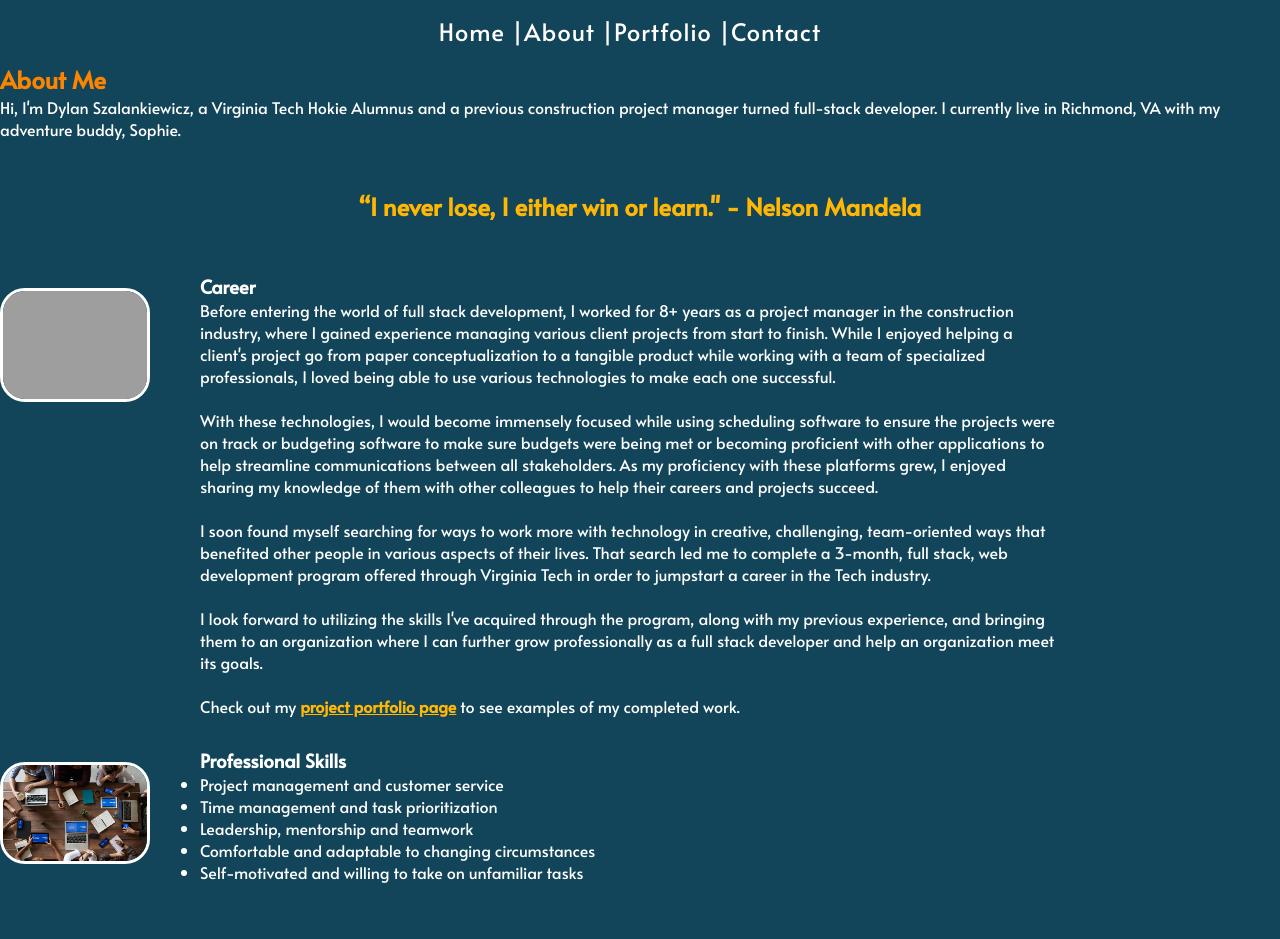
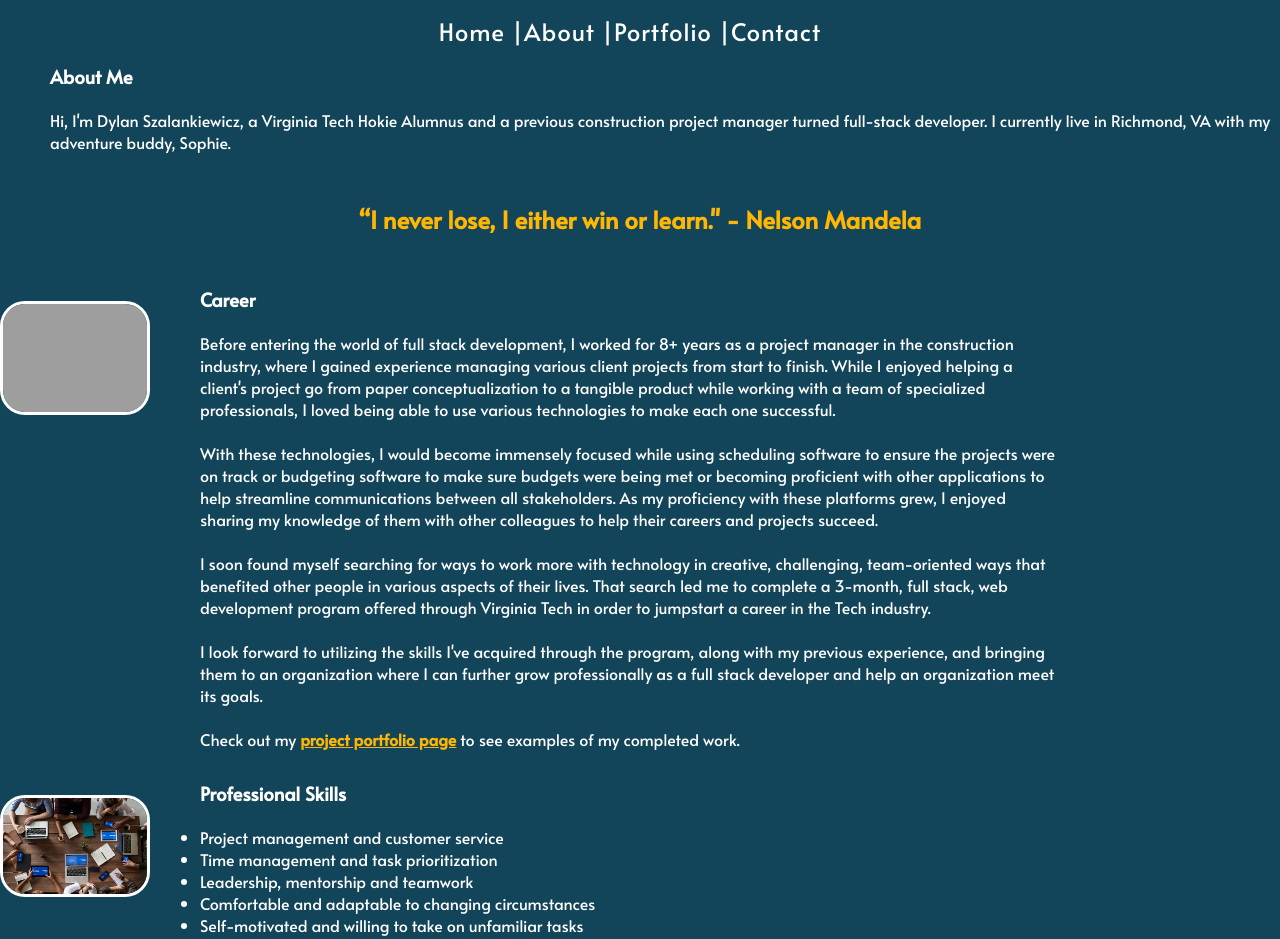
Before and after one commit to djszal/personal-portfolio-site, a plain HTML site: page about.html in a window 1280 px wide. Shown: the top 939 px of the page. Drawn offline with Linux system fonts and the light colour scheme; grey boxes are pictures that could not be loaded.

Commit message:
worked on about page formatting

```diff
--- a/about.html
+++ b/about.html
@@ -22,20 +22,20 @@
 
     <main>
 
-        <section>
-        <h1>About Me</h1>
+        <div class="about-me">
+        <h3 class="section-headers">About Me</h1>
             <p>Hi, I'm Dylan Szalankiewicz, a Virginia Tech Hokie Alumnus and a previous construction project manager turned full-stack developer.
             I currently live in Richmond, VA with my adventure buddy, Sophie.  </p>
 
+        </div>
         <h2 id="quote">“I never lose, I either win or learn." - Nelson Mandela</h2>
 
-        </section>
 
         <section class="cards" id="career-box">
             <img class="images" id="hokie" src="https://e0.pxfuel.com/wallpapers/919/855/desktop-wallpaper-vt-2012-football-hokie-journal-virginia-tech.jpg" alt="Virginia Tech Hokies - Hokie Bird @clipartmax.chom">
 
             <div class="card-text">
-                <h3 id="career">Career</h3>
+                <h3 class="section-headers">Career</h3>
                     <p>Before entering the world of full stack development, I worked for 8+ years as a project manager in the construction industry, where I gained experience managing various client projects from start to finish. While I enjoyed helping a client's project go from paper conceptualization to a tangible product while working with a team of specialized professionals, I loved being able to use various technologies to make each one successful.
                     </p>
                     <br>
@@ -52,7 +52,7 @@
         <section class="cards">
             <img class="images" src="media/meeting.jpeg" alt="Team Meeting"/>
             <div class="card-text">
-                <h3>Professional Skills</h3>
+                <h3 class="section-headers">Professional Skills</h3>
                     <ul>
                         <li>Project management and customer service</li>
                         <li>Time management and task prioritization </li>
--- a/styling/about.css
+++ b/styling/about.css
@@ -64,7 +64,14 @@ h1{
     margin: 50px 0 50px 0;
 
 }
+.about-me{
 
+    margin-left: 50px;
+}
+
+.section-headers{
+    margin-bottom: 20px ;
+}
 .cards {
     margin-bottom: 30px;
     width: 83%;
```
